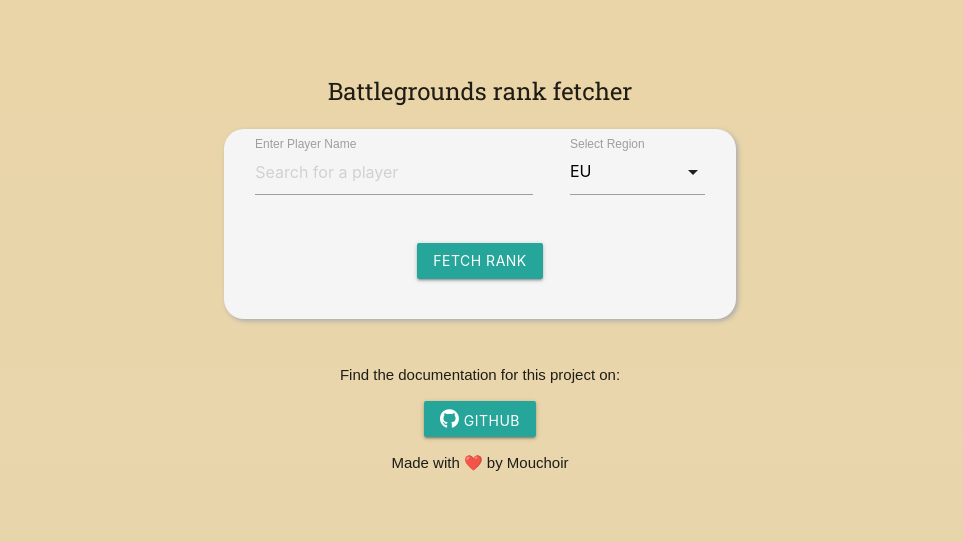
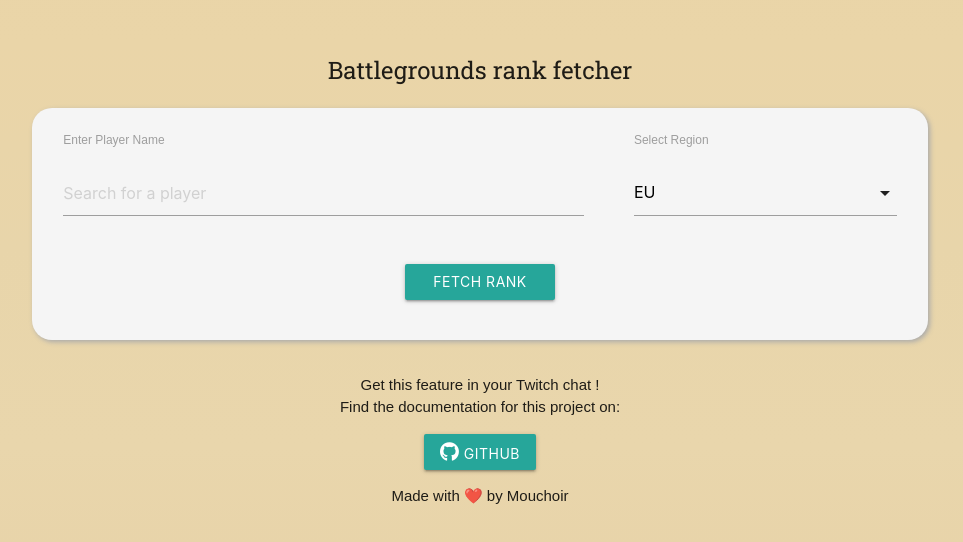
Before and after one commit to Mouchoir/Battlegrounds-rank-fetcher, a website: page index.html in a window 1280 px wide. Shown: the part 154-696 px from the top of the page, without its empty margins (160-1123 px from the left). Drawn offline with nearby package versions, Linux system fonts and the light colour scheme.

Commit message:
feat: 1.0 release

```diff
--- a/index.html
+++ b/index.html
@@ -5,7 +5,7 @@
     <meta charset="UTF-8">
     <meta http-equiv="X-UA-Compatible" content="IE=edge">
     <meta name="viewport" content="width=device-width, initial-scale=1.0">
-    <title>Documentation</title>
+    <title>Battlegrounds Rank Fetcher</title>
     <link href="https://fonts.googleapis.com/css?family=Roboto+Slab&display=swap" rel="stylesheet">
     <link rel="stylesheet" href="https://fonts.googleapis.com/icon?family=Material+Icons">
     <link rel="stylesheet" href="https://cdnjs.cloudflare.com/ajax/libs/font-awesome/6.0.0-beta3/css/all.min.css">
@@ -32,7 +32,7 @@
             margin-top: 50px;
             margin-bottom: 50px;
             text-align: center;
-            width: 40%;
+            width: calc(40% + 30vw);
         }
 
         .input-field {
@@ -44,21 +44,27 @@
             display: block;
         }
 
+        #player_name_label,
+        #region_name_label {
+            text-align: left;
+        }
+
         #player_name {
             width: 95%;
-            margin-bottom: 0px;
         }
 
         #region_name {
             width: 70%;
-            margin-bottom: 0px;
+        }
+
+        .align-left {
+            text-align: left;
         }
 
         select {
             width: 30%;
             display: block;
             border: none;
-            margin-top: -7px;
         }
 
         .title {
@@ -71,6 +77,11 @@
             display: none !important;
         }
 
+        .fixed-width-btn {
+            min-width: 150px;
+            text-align: center;
+        }
+
         footer {
             display: flex;
             flex-direction: column;
@@ -78,15 +89,22 @@
             justify-content: center;
             height: 100px;
         }
+
+        footer p,
+        footer a {
+            text-align: center;
+            width: 100%;
+        }
     </style>
     <style>
         .loading-spinner {
             border: 8px solid #f3f3f3;
-            border-top: 8px solid #3498db;
+            border-top: 8px solid #26a69a;
             border-radius: 50%;
             width: 24px;
             height: 24px;
-            animation: spin 1s linear infinite;
+            animation: spin 3s linear infinite;
+            margin: auto;
         }
 
         @keyframes spin {
@@ -106,15 +124,21 @@
     <div class="container">
         <div class="title">Battlegrounds rank fetcher</div>
         <div class="search-box">
+
+            <div class="row">
+                <div class="col s8 align-left">
+                    <label id="player_name_label" for="player_name">Enter Player Name</label>
+                </div>
+                <div class="col s4 align-left">
+                    <label id="region_name_label" for="region_name">Select Region</label>
+                </div>
+            </div>
+
             <div class="row">
                 <div class="input-field col s8">
-                    <label for="player_name" class="active">Enter Player Name</label>
                     <input placeholder="Search for a player" id="player_name" type="text" class="validate">
                 </div>
-
-
                 <div class="input-field col s4">
-                    <label for="region_name" class="active">Select Region</label>
                     <select>
                         <option value="EU" data-icon="https://www.countryflags.io/GB/shiny/64.png">EU</option>
                         <option value="US" data-icon="https://www.countryflags.io/US/shiny/64.png">US</option>
@@ -122,12 +146,14 @@
                     </select>
                 </div>
             </div>
-            <button class="btn waves-effect waves-light" id="fetchRank" style="margin-top: 20px;">Fetch Rank</button>
+            <button class="btn waves-effect waves-light fixed-width-btn" id="fetchRank" style="margin-top: 20px;">Fetch
+                Rank</button>
             <div id="apiResponse" style="margin-top: 20px;"></div>
         </div>
     </div>
     <footer>
-        <p>Find the documentation for this project on:</p>
+        <p>Get this feature in your Twitch chat !</br>
+            Find the documentation for this project on:</p>
         <a href="https://github.com/Mouchoir/Battlegrounds-rank-fetcher" target="_blank">
             <button class="btn waves-effect waves-light">
                 <i class="fab fa-github"></i> GitHub
--- a/locales/en.json
+++ b/locales/en.json
@@ -1,6 +1,6 @@
 {
     "noPlayerName": "Use !rank player_name server_region (US, EU, AP)",
-    "playerNotFound": "{playerName} could not be found on {region} top 1000 players",
+    "playerNotFound": "{playerName} is not good enough to be in the first 200 pages of {region} leaderboard. 👎",
     "playerRank": "{playerName} is ranked {rank} in the {region} server with a {rating} MMR",
     "invalidRegion": "Invalid region. Valid regions are: {validRegions}",
     "apiStatusCodeError": "Received a {statusCode} status code from the API",
--- a/locales/fr.json
+++ b/locales/fr.json
@@ -1,6 +1,6 @@
 {
     "noPlayerName": "Utilisez !rank nom_du_joueur région_du_serveur (US, EU, AP)",
-    "playerNotFound": "{playerName} n'a pas été trouvé dans le top 1000 {region}",
+    "playerNotFound": "{playerName} n'est pas assez bon pour être dans les 200 premières pages du classement {region}. 👎",
     "playerRank": "{playerName} est classé {rank} sur le serveur {region} avec un MMR de {rating}",
     "invalidRegion": "Région invalide. Les régions valides sont : {validRegions}",
     "apiStatusCodeError": "Reçu : status code {statusCode} de la part de l'API",
--- a/script.js
+++ b/script.js
@@ -5,9 +5,17 @@ document.addEventListener("DOMContentLoaded", function() {
     const regionSelect = document.querySelector("select");
     const apiResponseDiv = document.getElementById("apiResponse");
 
+    document.getElementById('player_name').addEventListener('keydown', function(event) {
+        if (event.key === 'Enter') {
+            document.getElementById('fetchRank').click();
+        }
+    });
+
     fetchRankButton.addEventListener("click", async () => {
         const playerName = playerNameInput.value;
         const region = regionSelect.value;
+
+
 
         if (!playerName || !region) {
             apiResponseDiv.innerText = "Please enter a player name and select a region.";
--- a/server.js
+++ b/server.js
@@ -16,7 +16,7 @@ const app = express();
 app.use(express.static(__dirname));
 const PORT = process.env.PORT || 3000;
 const VALID_REGIONS = ['EU', 'US', 'AP'];
-const MAX_PAGES = 40;
+const MAX_PAGES = 200;
 
 app.get('/rank/:locale', (req, res) => {
     const locale = req.params.locale || defaultLocale;
```
